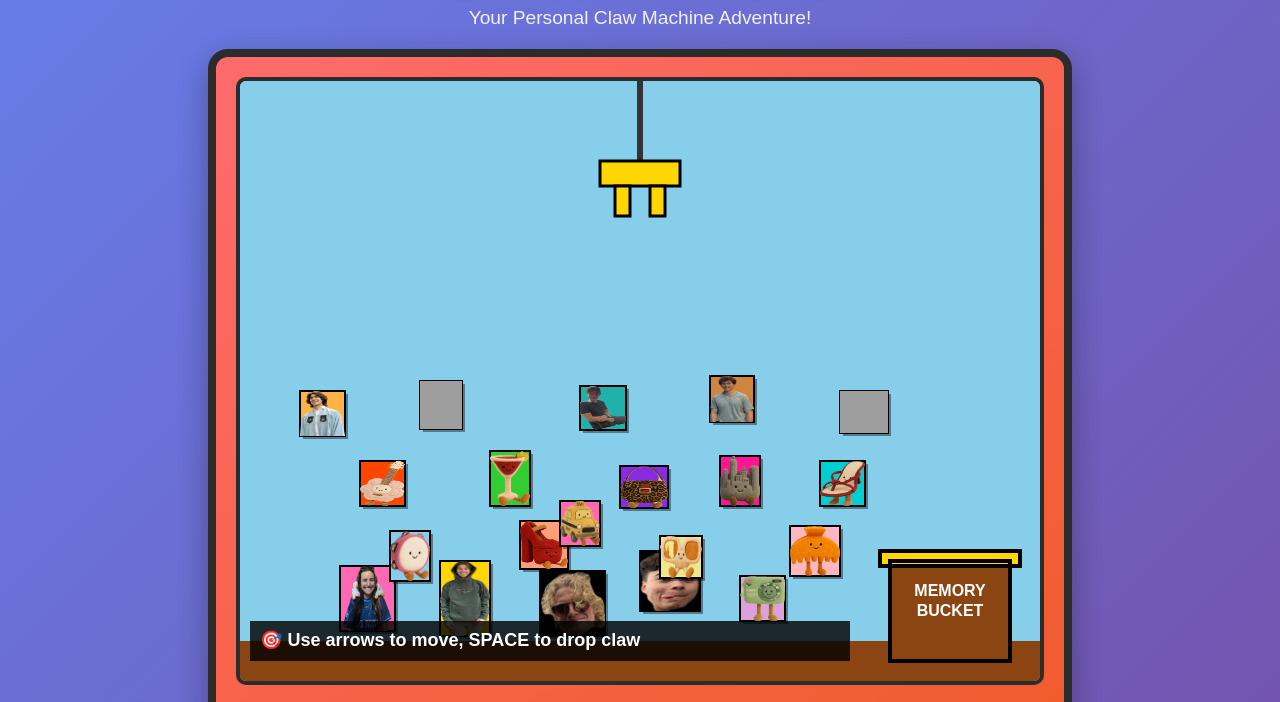
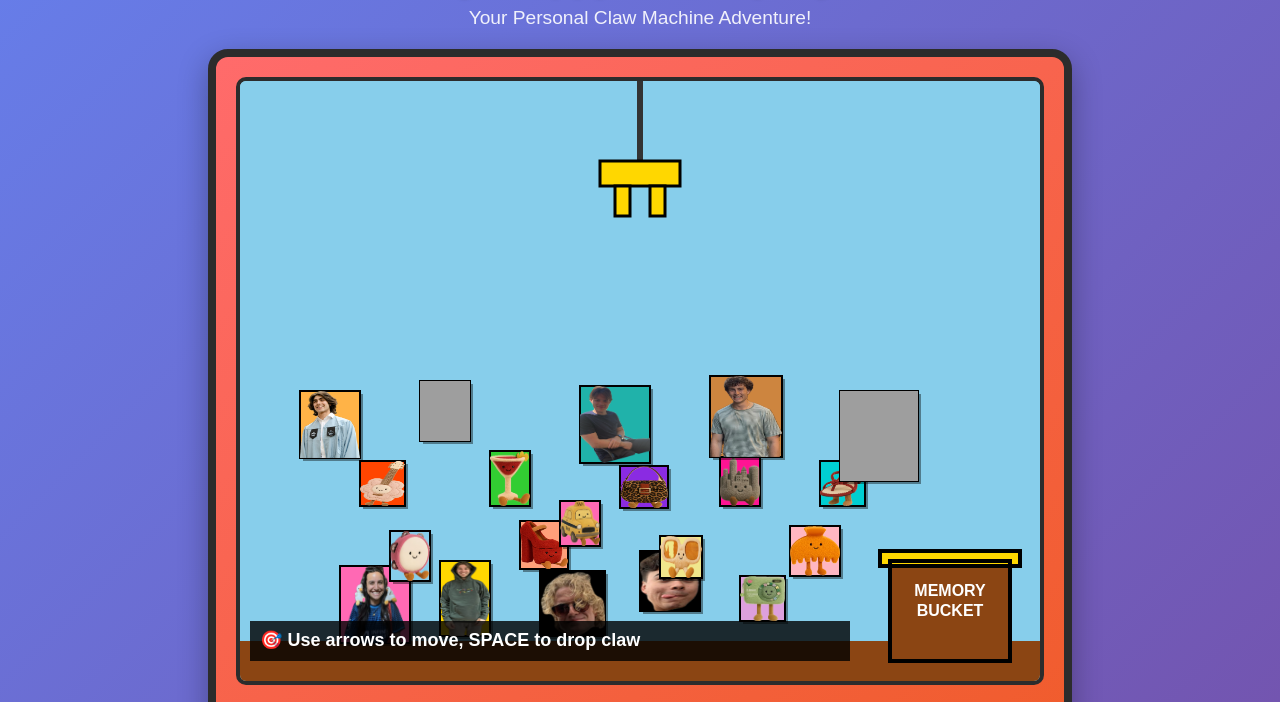
Before and after one commit to winnspencerham/ClawMachine, a plain HTML site: page index.html in a window 1280 px wide. Shown: the part 70-772 px from the top of the page. Drawn offline with Linux system fonts and the light colour scheme.

Commit message:
Update index.html

```diff
--- a/index.html
+++ b/index.html
@@ -267,7 +267,7 @@ class ClawMachineGame {
         // YOUR ACTUAL IMAGE FILES - ADD UP TO 6 MORE HERE!
         this.prizes = [
             // CURRENT 15 PRIZES (using your files):
-            { x: 100, y: 485, width: 55, height: 65, color: '#FF69B4', image: 'Francesca.PNG', name: 'Beautiful Francesca', collected: false, weight: 0.8, falling: false, fallSpeed: 0, rotation: 0 },
+            { x: 100, y: 485, width: 70, height: 77, color: '#FF69B4', image: 'Francesca.PNG', name: 'Beautiful Francesca', collected: false, weight: 0.8, falling: false, fallSpeed: 0, rotation: 0 },
             { x: 200, y: 480, width: 50, height: 75, color: '#FFD700', image: 'Spencer.png', name: 'Amazing Spencer', collected: false, weight: 0.9, falling: false, fallSpeed: 0, rotation: 0 },
             { x: 300, y: 490, width: 65, height: 65, color: '#FF6347', image: 'IMG_3053.jpg', name: 'Special Memory', collected: false, weight: 0.7, falling: false, fallSpeed: 0, rotation: 0 },
             { x: 400, y: 470, width: 60, height: 60, color: '#98FB98', image: 'IMG_3054.jpg', name: 'Amazing Moment', collected: false, weight: 0.6, falling: false, fallSpeed: 0, rotation: 0 },
@@ -286,11 +286,11 @@ class ClawMachineGame {
             { x: 320, y: 420, width: 40, height: 45, color: '#FF69B4', image: 'IMG_3067.PNG', name: 'Perfect Memory', collected: false, weight: 0.8, falling: false, fallSpeed: 0, rotation: 0 },
 
             // ADD UP TO 6 MORE PRIZES HERE! Just copy this format:
-            { x: 60, y: 310, width: 45, height: 45, color: '#FFB347', image: 'Max.PNG', name: 'Your Description', collected: false, weight: 0.7, falling: false, fallSpeed: 0, rotation: 0 },
-            { x: 180, y: 300, width: 42, height: 48, color: '#DEB887', image: 'Spencer2.PNG', name: 'Another Memory', collected: false, weight: 0.6, falling: false, fallSpeed: 0, rotation: 0 },
-            { x: 340, y: 305, width: 46, height: 44, color: '#20B2AA', image: 'William.PNG', name: 'Great Times', collected: false, weight: 0.5, falling: false, fallSpeed: 0, rotation: 0 },
-            { x: 470, y: 295, width: 44, height: 46, color: '#CD853F', image: 'DDT.PNG', name: 'Awesome Day', collected: false, weight: 0.8, falling: false, fallSpeed: 0, rotation: 0 },
-            { x: 600, y: 310, width: 48, height: 42, color: '#9370DB', image: 'EMMA.PNG', name: 'Special Moment', collected: false, weight: 0.4, falling: false, fallSpeed: 0, rotation: 0 },
+            { x: 60, y: 310, width: 60, height: 67, color: '#FFB347', image: 'Max.PNG', name: 'Your Description', collected: false, weight: 0.7, falling: false, fallSpeed: 0, rotation: 0 },
+            { x: 180, y: 300, width: 50, height: 60, color: '#DEB887', image: 'Spencer2.PNG', name: 'Another Memory', collected: false, weight: 0.6, falling: false, fallSpeed: 0, rotation: 0 },
+            { x: 340, y: 305, width: 70, height: 77, color: '#20B2AA', image: 'William.PNG', name: 'Great Times', collected: false, weight: 0.5, falling: false, fallSpeed: 0, rotation: 0 },
+            { x: 470, y: 295, width: 72, height: 81, color: '#CD853F', image: 'DDT.PNG', name: 'Awesome Day', collected: false, weight: 0.8, falling: false, fallSpeed: 0, rotation: 0 },
+            { x: 600, y: 310, width: 78, height: 90, color: '#9370DB', image: 'EMMA.PNG', name: 'Special Moment', collected: false, weight: 0.4, falling: false, fallSpeed: 0, rotation: 0 },
             // { x: 220, y: 350, width: 40, height: 50, color: '#F4A460', image: 'your_image6.png', name: 'Perfect Shot', collected: false, weight: 0.9, falling: false, fallSpeed: 0, rotation: 0 }
         ];
 
```
